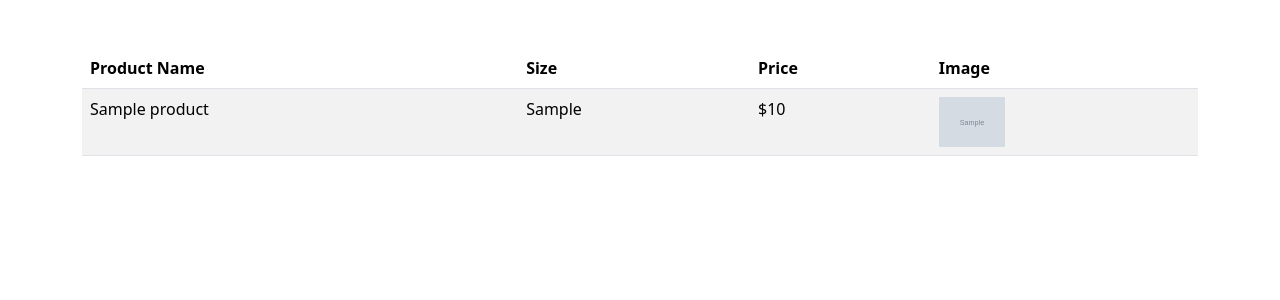
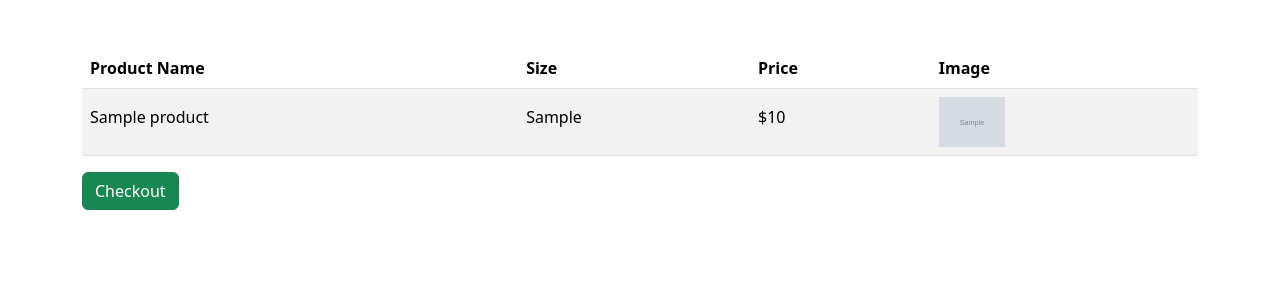
Before and after one commit to Dejan1990/PHP-OOP-SHOP, a PHP site: page /cart.php in a window 1280 px wide. Shown: the part 56-356 px from the top of the page. Run offline with PHP 8.4, Linux system fonts and the light colour scheme; the visitor is signed in with stand-in values (Sample User, id 1); tables that the repository leaves empty or names only in its code hold one stand-in row (values such as "Sample post"); grey boxes marked "Sample" are stand-in pictures; data that the repository does not hold is empty.

Commit message:
Add checkout button & table style

```diff
--- a/cart.php
+++ b/cart.php
@@ -25,9 +25,9 @@ $cart_items = $cart->get_cart_items();
     <tbody>
         <?php foreach ($cart_items as $item): ?>
             <tr>
-                <td><?= htmlspecialchars($item['name']) ?></td>
-                <td><?= htmlspecialchars($item['size']) ?></td>
-                <td>$<?= htmlspecialchars($item['price']) ?></td>
+                <td class="pt-3"><?= htmlspecialchars($item['name']) ?></td>
+                <td class="pt-3"><?= htmlspecialchars($item['size']) ?></td>
+                <td class="pt-3">$<?= htmlspecialchars($item['price']) ?></td>
                 <td>
                     <img src="<?= htmlspecialchars($item['image']) ?>" height="50">
                 </td>
@@ -35,4 +35,6 @@ $cart_items = $cart->get_cart_items();
         <?php endforeach; ?>
     </tbody>
 </table>
+
+<a href="checkout.php" class="btn btn-success">Checkout</a>
 <?php require_once "inc/footer.php"; ?>
```
